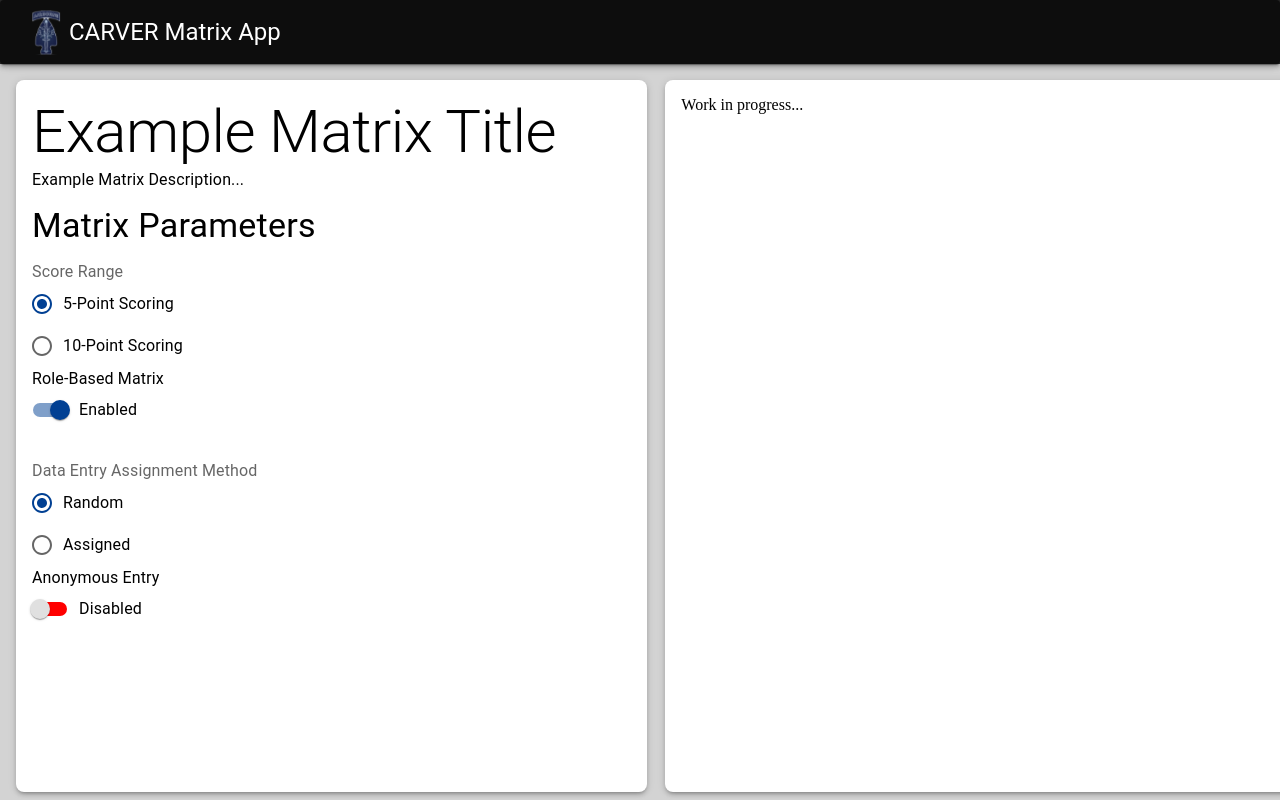
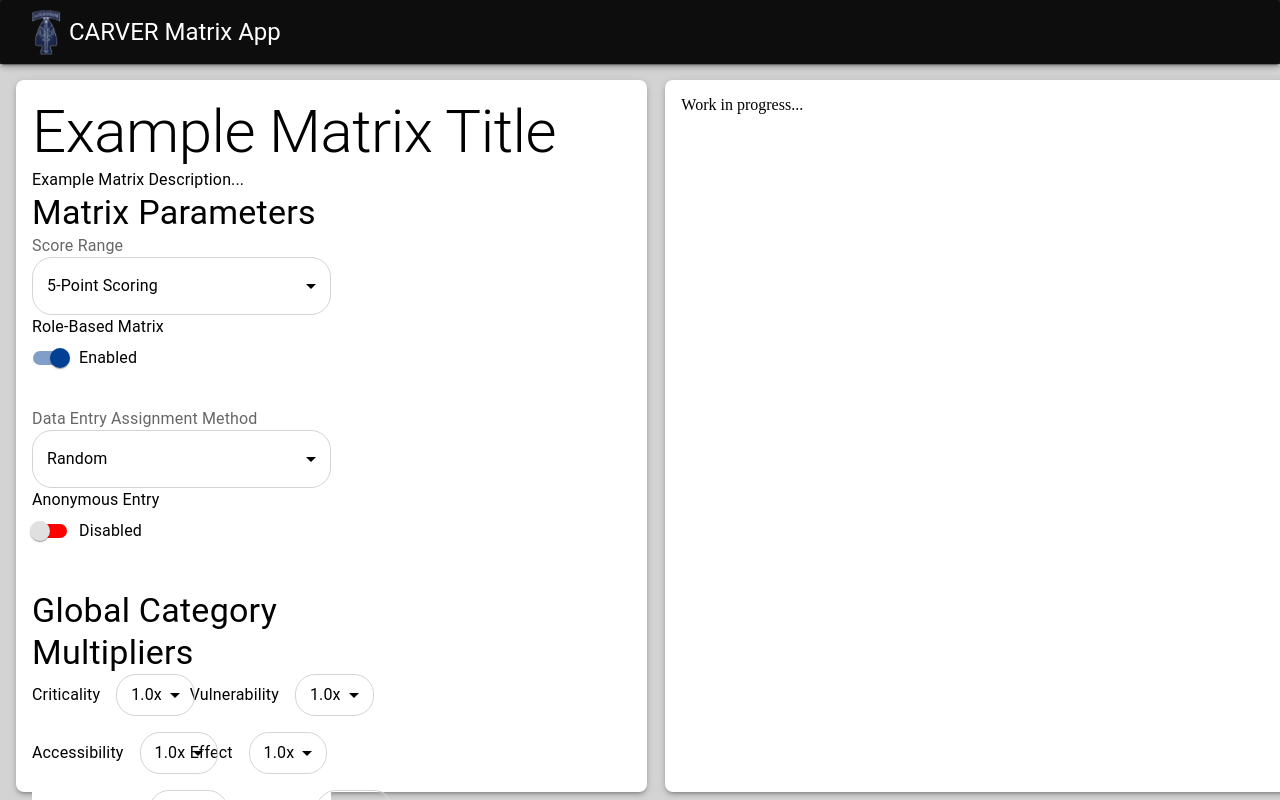
Before and after one commit to garyorsargos/carver-matrix, a React (Vite) app in the folder ui/: page /ModifyMatrix in a window 1280 px wide. Built offline with nearby package versions, Linux system fonts and the light colour scheme.

Commit message:
Implemented Category Multipliers

```diff
--- a/ui/src/pages/CreateMatrix.tsx
+++ b/ui/src/pages/CreateMatrix.tsx
@@ -1,4 +1,4 @@
-import { Box, FormControl, FormControlLabel, FormLabel, Radio, RadioGroup, SelectChangeEvent, Switch, Typography } from "@mui/material";
+import { Box, FormControl, FormControlLabel, FormLabel, Grid, MenuItem, Select, SelectChangeEvent, Switch, Typography } from "@mui/material";
 import { useState } from "react";
 export const CreateMatrix: React.FC = () => {
 
@@ -6,6 +6,28 @@ export const CreateMatrix: React.FC = () => {
   const [AnonymousEntryChecked, setAnonymousEntryChecked] = useState(false);
   const [value, setValue] = useState<number>(5);
   const [randomAssigned, setRandomAssigned] = useState<string>("random");
+
+  const initialMultipliers = {
+    Criticality: 1.0,
+    Vulnerability: 1.0,
+    Accessibility: 1.0,
+    Effect: 1.0,
+    Recoverability: 1.0,
+    Recognizability: 1.0,
+  };
+
+  const [multipliers, setMultipliers] = useState(initialMultipliers);
+
+  // Options for the dropdown for Global Category Multipliers
+  const options = [0.5, 0.6, 0.7, 0.8, 0.9, 1.0, 1.1, 1.2, 1.3, 1.4, 1.5, 1.6, 1.7, 1.8, 1.9, 2.0];
+
+  const multipliersHandleChange = (label: string) => (event: SelectChangeEvent<unknown>) => {
+    const val = event.target.value as number;
+    setMultipliers((prev) => ({
+      ...prev,
+      [label]: val,
+    }));
+  };
 
   const roleBasedHandleToggle = (event: React.ChangeEvent<HTMLInputElement>) => {
     setRoleBasedChecked(event.target.checked);
@@ -59,11 +81,6 @@ export const CreateMatrix: React.FC = () => {
         {/* Space of 50px (INEFFICIENT, CONSIDER USING STACK COMPONENT INSTEAD) */}
         <Box sx={{ height: '50px' }}></Box>
 
-        <Typography variant="h4">Matrix Parameters</Typography>
-
-        {/* Space of 50px (INEFFICIENT, CONSIDER USING STACK COMPONENT INSTEAD) */}
-        <Box sx={{ height: '50px' }}></Box>
-
         {/* This Box is for the Matrix Parameters */}
         <Box
         id='matrixParametersBox'
@@ -74,12 +91,13 @@ export const CreateMatrix: React.FC = () => {
           position: 'center',
           display: 'flex',
           alignItems: 'flex-start',
-          flexDirection: 'column'
+          flexDirection: 'column',
+          marginBottom: "40px"
         }}
         >
-          {/* Score Range Label Box */}
+          <Typography variant="h4">Matrix Parameters</Typography>
           <FormControl sx={{ width: "50%" }}>
-            {/* <InputLabel id="score-range-label">Score Range</InputLabel>
+            <FormLabel id="score-range-label">Score Range</FormLabel>
               <Select
                 labelId="score-range-label"
                 id="score-range-select"
@@ -91,23 +109,15 @@ export const CreateMatrix: React.FC = () => {
                     color: "black", // Text color inside the Select box
                   },
                   "& .MuiSelect-icon": {
-                    color: "black", // Select icon color
+                    color: "black",
                   },
+                  border: "1px solid lightgray",
+                  borderRadius: "20px",
                 }}
               >
               <MenuItem value={5}>5-Point Scoring</MenuItem>
               <MenuItem value={10}>10-Point Scoring</MenuItem>
-            </Select> */}
-            <FormLabel id="score-range-label">Score Range</FormLabel>
-            <RadioGroup
-              aria-labelledby="score-range-label"
-              name="controlled-radio-buttons-group"
-              value={value}
-              onChange={scoreRangeHandleChange}
-            >
-              <FormControlLabel value="5" control={<Radio />} label="5-Point Scoring" />
-              <FormControlLabel value="10" control={<Radio />} label="10-Point Scoring" />
-          </RadioGroup>
+            </Select>
           </FormControl>
 
           <Typography>Role-Based Matrix</Typography>
@@ -120,40 +130,32 @@ export const CreateMatrix: React.FC = () => {
             label={RoleBasedChecked ? "Enabled" : "Disabled"}
           />
 
-          {/* Space of 50px (INEFFICIENT, CONSIDER USING STACK COMPONENT INSTEAD) */}
+          {/* Space of 50px */}
           <Box sx={{ height: '30px' }}></Box>
 
           {/* Data Entry Assignment Method Label Box */}
           <FormControl sx={{ width: "50%" }}>
           <FormLabel id="data-entry-label">Data Entry Assignment Method</FormLabel>
-            <RadioGroup
-              aria-labelledby="data-entry-label"
-              name="controlled-radio-buttons-group"
-              value={randomAssigned}
-              onChange={dataEntryHandleChange}
-            >
-              <FormControlLabel value="random" control={<Radio />} label="Random" />
-              <FormControlLabel value="assigned" control={<Radio />} label="Assigned" />
-          </RadioGroup>
-            {/* <InputLabel id="data-entry-label">Data Entry Assignment Method</InputLabel>
               <Select
                 labelId="data-entry-label"
                 id="data-entry-select"
-                value={randomAssigned} // NOT CORRECT, haven't implemented this one; just reused the one from score range above for example's sake
-                onChange={dataEntryHandleChange} // NOT CORRECT, haven't implemented this one; just reused the one from score range above for example's sake
+                value={randomAssigned}
+                onChange={dataEntryHandleChange}
                 label="Data Entry"
                 sx = {{
                   "& .MuiInputBase-input": {
                     color: "black", // Text color inside the Select box
                   },
                   "& .MuiSelect-icon": {
-                    color: "black", // Select icon color
+                    color: "black",
                   },
+                  border: "1px solid lightgray",
+                  borderRadius: "20px",
                 }}
               >
               <MenuItem value={"random"}>Random</MenuItem>
               <MenuItem value={"assigned"}>Assigned</MenuItem>
-            </Select> */}
+            </Select>
           </FormControl>
 
           <Typography>Anonymous Entry</Typography>
@@ -166,9 +168,6 @@ export const CreateMatrix: React.FC = () => {
             label={AnonymousEntryChecked ? "Enabled" : "Disabled"}
           />
         </Box>
-
-        {/* Space between the Boxes */}
-        <Box sx={{ width: '20px' }} />
 
         {/* This Box is for the Global Category Multipliers */}
         <Box
@@ -183,7 +182,39 @@ export const CreateMatrix: React.FC = () => {
           flexDirection: 'column'
         }}
         >
-
+        <Typography variant="h4">Global Category Multipliers</Typography>
+        <Grid container spacing={2}>
+        {/* Each row */}
+        {Object.entries(initialMultipliers).map(([label], index) => (
+          <Grid item xs={6} key={index}>
+            <Box display="flex" alignItems="center" gap={2}>
+              <Typography>{label}</Typography>
+              <Select
+                value={multipliers[label as keyof typeof initialMultipliers]}
+                onChange={multipliersHandleChange(label)}
+                size="small"
+                sx = {{
+                  "& .MuiInputBase-input": {
+                    color: "black", // Text color inside the Select box
+                  },
+                  "& .MuiSelect-icon": {
+                    color: "black",
+                  },
+                  border: "1px solid lightgray",
+                  borderRadius: "20px",
+                }}
+              >
+                {options.map((option) => (
+                  <MenuItem
+                    value={option}>
+                    {option.toFixed(1)}x
+                  </MenuItem>
+                ))}
+              </Select>
+            </Box>
+          </Grid>
+        ))}
+      </Grid>
         </Box>
       </Box>
 
```
